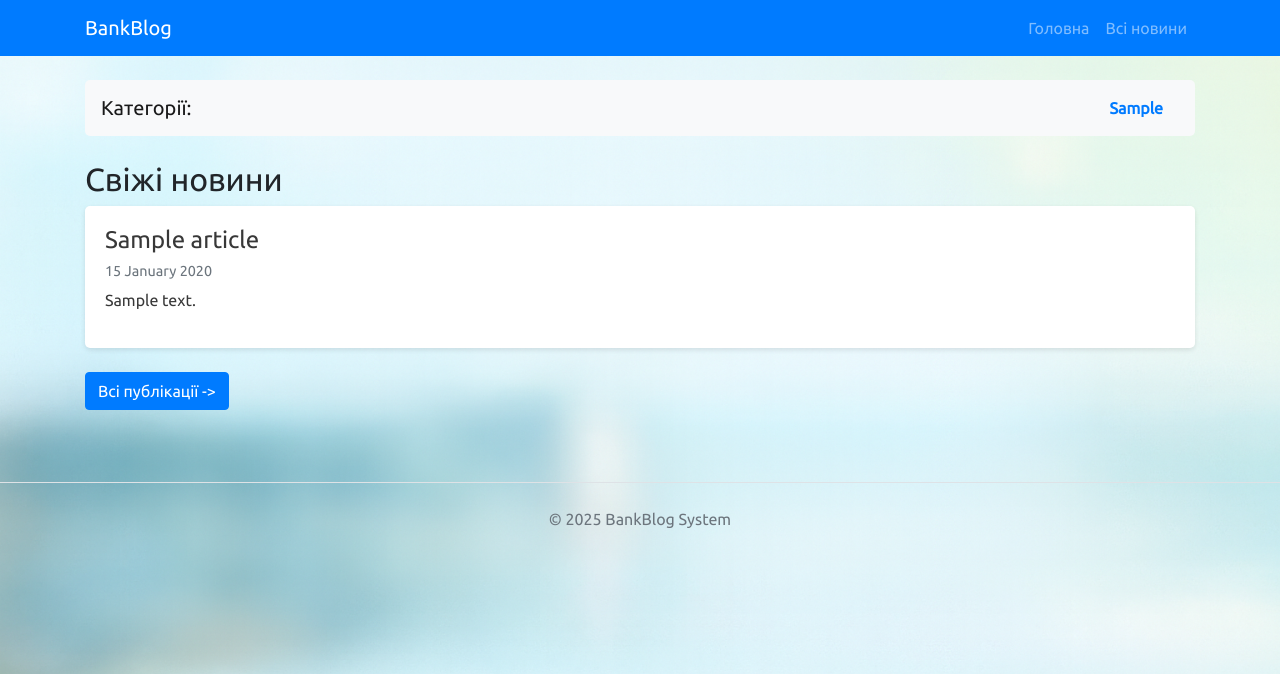
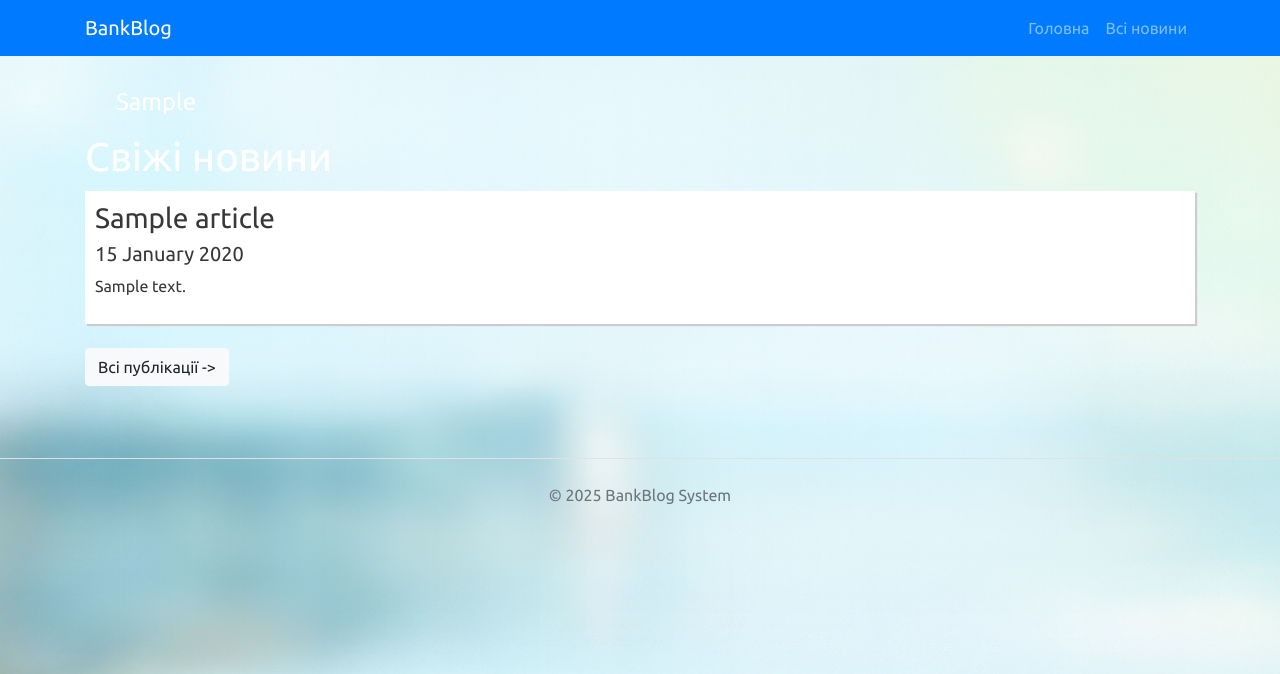
Before and after one commit to jj975/bank_db, a Django app: page / in a window 1280 px wide. Shown: the top 674 px of the page. Run offline with Django 4.2, Linux system fonts and the light colour scheme; tables that the repository leaves empty hold one stand-in row (values such as "Sample post"); some libraries are stand-ins or nearby versions.

Commit message:
update new style

```diff
--- a/lab6_banking/mysite/app_blog/static/css/main.css
+++ b/lab6_banking/mysite/app_blog/static/css/main.css
@@ -1,39 +1,61 @@
-/* Підключаємо шрифт Ubuntu */
+/* Підключаємо шрифт Ubuntu  */
 @import url('https://fonts.googleapis.com/css?family=Ubuntu');
 
+/* Адаптивність шрифту для мобільних  */
+@media (max-width: 480px) {
+    h1 {
+        font-size: 18px;
+    }
+}
+
 body {
+    /* Важливо: знайди картинку bg.jpg і поклади в папку static/img/ */
     background-image: url('../img/bg.png');
-    /* Ось цей рядок має працювати */
     background-repeat: repeat-y;
     background-size: cover;
-    /* Додай це, щоб картинка розтягувалась */
+    /* Додав, щоб розтягувалося гарно */
     background-attachment: fixed;
-    /* Щоб фон не рухався при прокрутці */
     font-family: 'Ubuntu', sans-serif;
 }
 
-/* Стиль для блоків статей */
+/* Заголовки білі - щоб читались на темному фоні  */
+div>h1 {
+    color: #fff;
+    font-family: 'Ubuntu', sans-serif;
+}
+
+/* Навігація теж біла [cite: 2098-2099] */
+body>div>nav>div>a>h4 {
+    color: #fff;
+    font-family: 'Ubuntu', sans-serif;
+    display: inline-block;
+    /* Щоб були в рядок */
+    margin-right: 15px;
+}
+
+/* Блоки статей білі з тінню [cite: 2099-2100] */
 .article-block {
     background: #fff;
     color: #383838;
-    box-shadow: 0 2px 5px rgba(0, 0, 0, 0.1);
-    padding: 20px;
-    margin-bottom: 20px;
-    border-radius: 5px;
+    font-family: 'Ubuntu', sans-serif;
+    box-shadow: 2px 2px 1px #ccc;
+    padding: 10px;
+    margin: 10px 0;
 }
 
 .article-block a {
     color: #383838;
+    font-family: 'Ubuntu', sans-serif;
     text-decoration: none;
 }
 
-.article-block h3:hover {
-    color: #0056b3;
-    /* Колір при наведенні */
+/* Відступи в меню */
+body>div>div>ol>li {
+    margin: 0 5px;
 }
 
-/* Адаптивність для картинок */
-img {
-    max-width: 100%;
+/* Картинки на всю ширину блоку [cite: 2101] */
+div.container-image>img {
+    width: 100%;
     height: auto;
 }
--- a/lab6_banking/mysite/app_blog/templates/index.html
+++ b/lab6_banking/mysite/app_blog/templates/index.html
@@ -3,12 +3,11 @@
 {% block content %}
 
 {% if categories %}
-<nav class="navbar navbar-light bg-light mb-4" style="border-radius: 5px;">
-    <span class="navbar-brand mb-0 h1">Категорії:</span>
-    <div class="d-flex flex-wrap">
+<nav class="navbar navbar-default" role="navigation">
+    <div class="container">
         {% for item in categories %}
-        <a class="nav-link" href="{{ item.get_absolute_url }}">
-            <strong>{{ item.category }}</strong>
+        <a href="{{ item.get_absolute_url }}" style="text-decoration: none;">
+            <h4>{{ item.category }}</h4>
         </a>
         {% endfor %}
     </div>
@@ -17,27 +16,26 @@
 
 <div class="row">
     <div class="col-12">
-        <h2>Свіжі новини</h2>
+        <h1>Свіжі новини</h1>
+
         {% if articles %}
         {% for item in articles %}
         <div class="article-block">
             <a href="{{ item.get_absolute_url }}">
-                <h4>{{ item.title }}</h4>
+                <h3>{{ item.title }}</h3>
             </a>
-            <h5 class="text-muted" style="font-size: 0.9rem;">
-                {{ item.pub_date|date:"j E Y" }}
-            </h5>
-            <p>
-                {{ item.description|safe|striptags|truncatewords_html:32 }}
-            </p>
+            <h5>{{ item.pub_date|date:"j E Y" }}</h5>
+            <p>{{ item.description|safe|striptags|truncatewords_html:32 }}</p>
         </div>
         {% endfor %}
         {% else %}
-        <p>Немає новин.</p>
+        <div class="article-block">
+            <p>Немає новин.</p>
+        </div>
         {% endif %}
 
         <div class="mt-4 mb-5">
-            <a href="{% url 'articles-list' %}" class="btn btn-primary">Всі публікації -></a>
+            <a href="{% url 'articles-list' %}" class="btn btn-light">Всі публікації -></a>
         </div>
     </div>
 </div>
```
